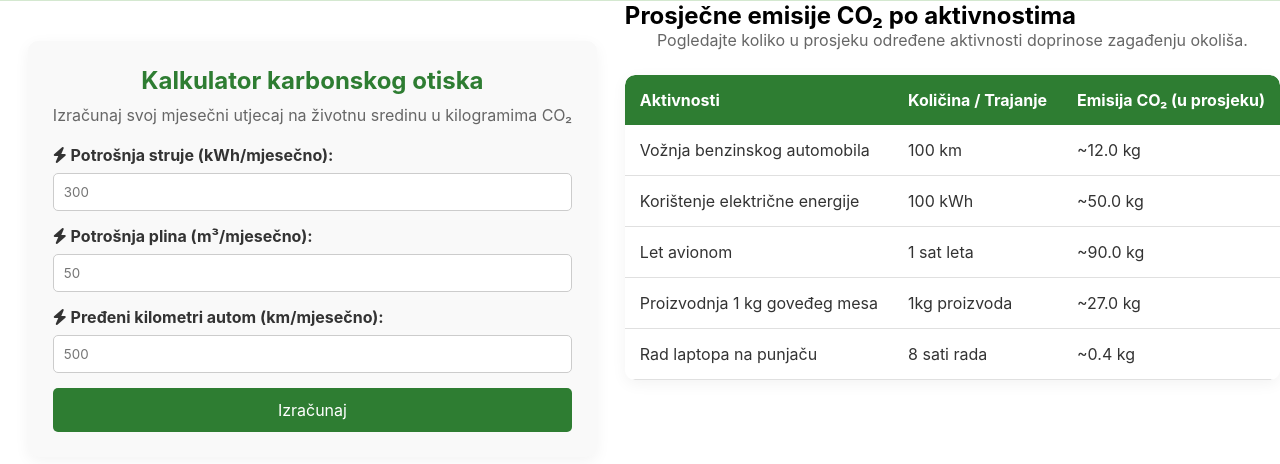
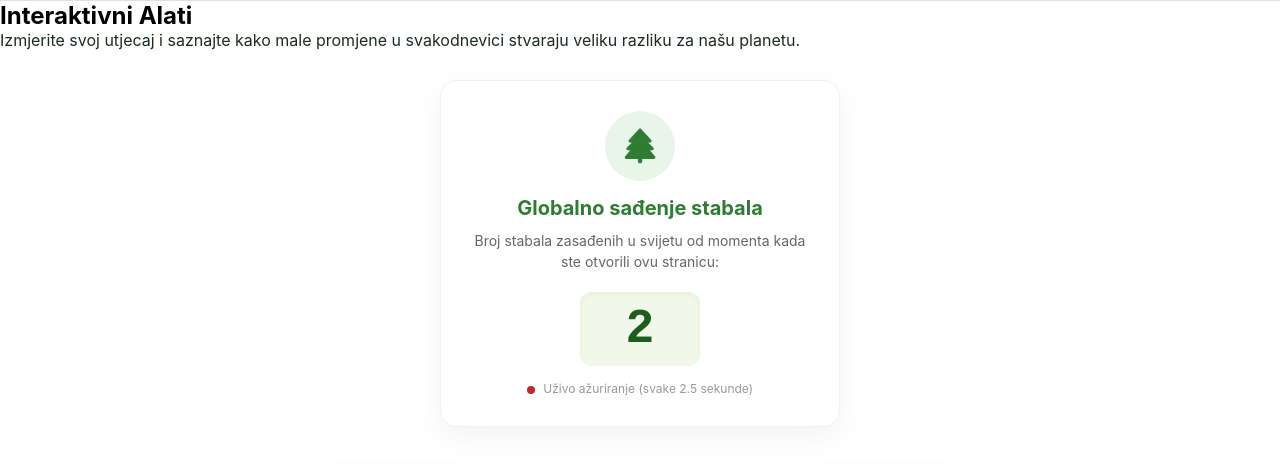
Before and after one commit to ahmedcorovic/Grupa5-TPTP-2026, a plain HTML site: page sadrzaj.html in a window 1280 px wide. Shown: the part 112-576 px from the top of the page. Drawn offline with Linux system fonts and the light colour scheme.

Commit message:
brojac stabla i tabela

```diff
--- a/css/tptpstil.css
+++ b/css/tptpstil.css
@@ -278,13 +278,14 @@ fill: #27ae60;
 }
 /* Stilovi za Kalkulator ekološkog otiska */
 .calculator-section {
-    max-width: 600px;
+    max-width: 650px;
     margin: 40px auto;
     padding: 25px;
     background: #f9f9f9;
     border-radius: 10px;
     box-shadow: 0 4px 15px rgba(0,0,0,0.05);
     font-family: sans-serif;
+    box-sizing: border-box;
 }
 
 .calculator-section h2 {
@@ -346,9 +347,10 @@ fill: #27ae60;
 
 //stil za tabelu//
 .table-section {
-    max-width: 700px;
+    max-width: 650px;
     margin: 60px auto;
     padding: 0 20px;
+    box-sizing: border-box;
 }
 
 .table-description {
@@ -359,6 +361,7 @@ fill: #27ae60;
 }
 
 .table-container {
+    width:100%;
     overflow-x: auto; /*osigurava da se tabela pravilno prikazuje na manjim ekranima*/
     box-shadow: 0 4px 15px rgba(0, 0, 0, 0.05);
     border-radius: 10px;
@@ -369,8 +372,8 @@ fill: #27ae60;
     border-collapse: collapse;
     background: #ffffff;
     text-align: left;
-    border-radius: 10px;
-    overflow: hidden;
+
+
 }
 .table-section th {
     background-color: #2e7d32;
@@ -392,3 +395,82 @@ fill: #27ae60;
     background-color: #f1f8e9;
     transition: background-color 0.2s ease;
 }
+
+//poboljsanje izgleda//
+.content-wrapper {
+    max-width: 700px;
+    margin: 0 auto 80px auto;
+    padding: 0 20px;
+}
+
+/*stil brojaca*/
+.live-tree-counter {
+    max-width: 400px;
+    margin: 30px auto;
+    background: #ffffff;
+    padding: 30px;
+    border-radius: 16px;
+    box-shadow: 0 10px 30px rgba(0, 0, 0, 0.05);
+    border: 1px solid #f0f0f0;
+    text-align: center;
+    box-sizing: border-box;
+}
+
+.counter-icon-wrapper {
+    background-color: #e8f5e9;
+    width: 70px;
+    height: 70px;
+    border-radius: 50%;
+    display: flex;
+    align-items: center;
+    justify-content: center;
+    margin: 0 auto 15px auto;
+}
+
+.counter-icon-wrapper i {
+    font-size: 35px;
+    color: #2e7d32;
+}
+
+.counter-title {
+    color: #2e7d32;
+    font-size: 20px;
+    margin: 0 0 10px 0;
+    font-weight: 700;
+}
+
+.counter-description {
+    color: #666;
+    font-size: 14px;
+    margin: 0 0 20px 0;
+    line-height: 1.5;
+}
+
+#brojac-stabala {
+    font-size: 48px;
+    font-weight: 800;
+    color: #1b5e20;
+    font-family: monospace;
+    background: #f1f8e9;
+    padding: 10px 30px;
+    border-radius: 12px;
+    box-shadow: inset 0 2px 5px rgba(0,0,0,0.05);
+    display: inline-block;
+    min-width: 120px;
+}
+
+.counter-status {
+    color: #999;
+    font-size: 12px;
+    margin: 15px 0 0 0;
+}
+
+.live-dot {
+    height: 8px;
+    width: 8px;
+    background-color: #c62828;
+    border-radius: 50%;
+    display: inline-block;
+    margin-right: 5px;
+    vertical-align: middle;
+}
--- a/js/tptpskripte.js
+++ b/js/tptpskripte.js
@@ -72,3 +72,16 @@ document.addEventListener("DOMContentLoaded", function(){
 
     rezultatDiv.innerHTML = poruka;
 }
+
+// KOD ZA LIVE BROJAČ STABALA
+document.addEventListener("DOMContentLoaded", function() {
+    let brojStabala = 0;
+    const brojacElement = document.getElementById("brojac-stabala");
+
+    if (brojacElement) {
+        setInterval(function() {
+            brojStabala++;
+            brojacElement.textContent = brojStabala;
+        }, 2500);
+    }
+});
--- a/sadrzaj.html
+++ b/sadrzaj.html
@@ -23,10 +23,32 @@
       </nav>
     </header>
 
-    <main>
+    <main style="display: block; width: 100%;">
+        <section class="page-intro">
+        <h1>Interaktivni Alati</h1>
+        <p>Izmjerite svoj utjecaj i saznajte kako male promjene u svakodnevici stvaraju veliku razliku za našu planetu.</p>
+    </section>
+    <div class="content-wrapper"></div>
+    <div class="live-tree-counter">
+
+    <div class="counter-icon-wrapper">
+        <i class="fa-solid fa-tree"></i>
+    </div>
+
+    <h2 class="counter-title">Globalno sađenje stabala</h2>
+    <p class="counter-description">Broj stabala zasađenih u svijetu od momenta kada ste otvorili ovu stranicu:</p>
+
+    <div id="brojac-stabala">0</div>
+
+    <p class="counter-status">
+        <span class="live-dot"></span>
+        Uživo ažuriranje (svake 2.5 sekunde)
+    </p>
+</div>
+
         <section class="calculator-section">
-            <h2>Kalkulator karbonskog otiska</h2>
-            <p class="calc-description">Izračunaj svoj mjesečni utjecaj na životnu sredinu u kilogramima CO₂</p>
+            <h2><i class="fa-solid fa-leaf"></i>Kalkulator karbonskog otiska</h2>
+            <p class="section-description">Izračunaj svoj mjesečni utjecaj na životnu sredinu u kilogramima CO₂</p>
             <form id="eco-calc-form">
                 <div class="form-group">
                     <label for="struja"><i class="fa-solid fa-bolt"></i> Potrošnja struje (kWh/mjesečno):</label>
```
